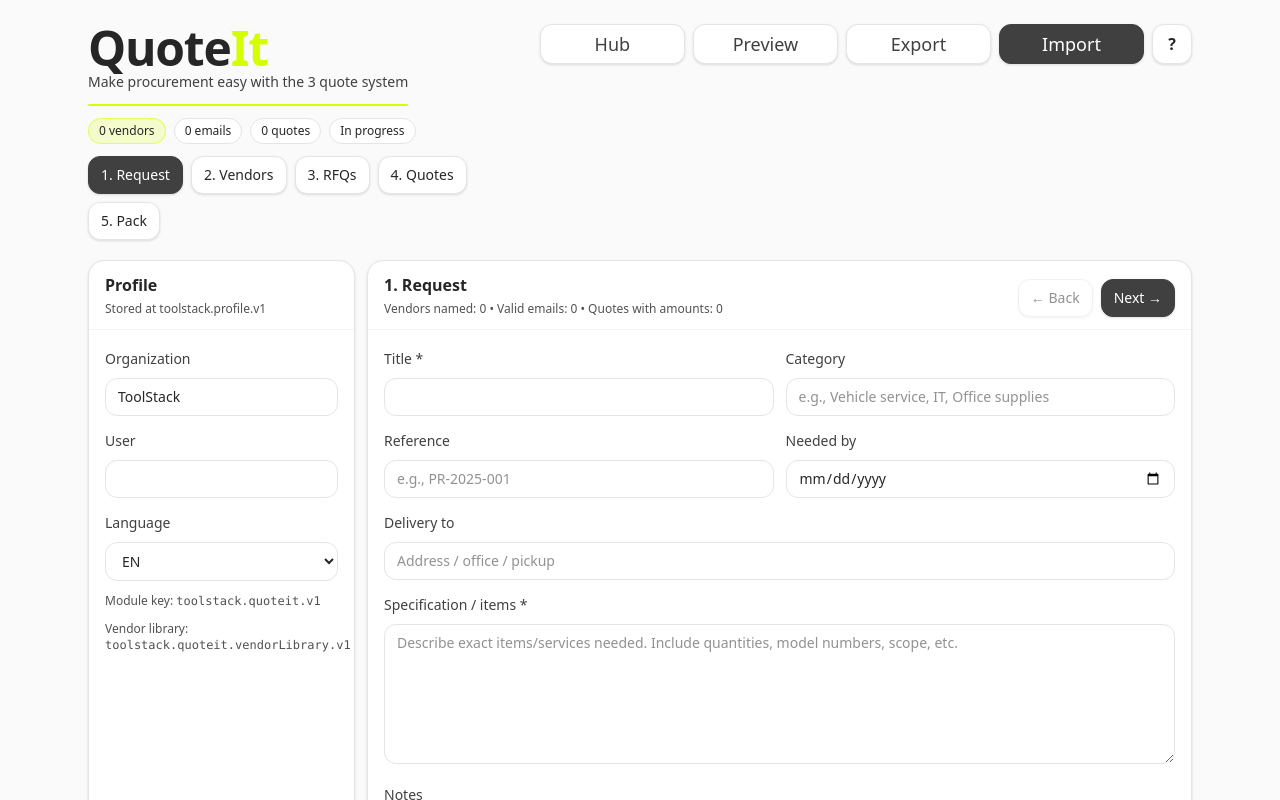
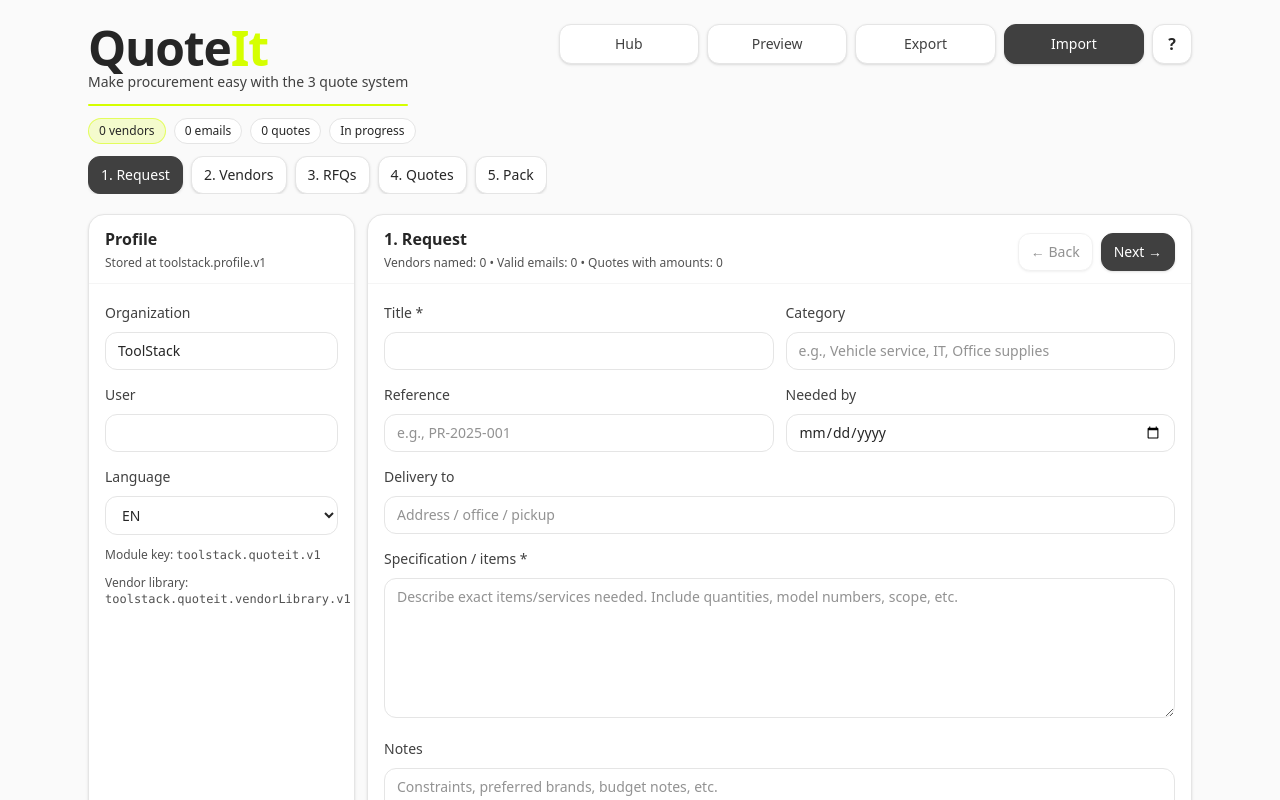
Before and after one commit to retronlinede-design/toolstack-quote-it, a React (Vite) app: page / in a window 1280 px wide. Shown: the top 800 px of the page. Built offline with nearby package versions, Linux system fonts and the light colour scheme.

Commit message:
UI: restore header button sizes; add subtle scrollbar for steps row

```diff
--- a/src/App.jsx
+++ b/src/App.jsx
@@ -803,6 +803,23 @@
       <style>{`
         :root{ --ts-accent:${ACCENT}; --ts-accent-rgb:213 255 0; }
         @media print { .print\\:hidden { display: none !important; } }
+
+        /* Subtle scrollbar for horizontal steps row */
+        .steps-scrollbar {
+          -ms-overflow-style: none; /* IE/Edge */
+          scrollbar-width: thin; /* Firefox */
+          scrollbar-color: rgba(0,0,0,0.08) transparent;
+        }
+        .steps-scrollbar::-webkit-scrollbar {
+          height: 8px;
+        }
+        .steps-scrollbar::-webkit-scrollbar-track {
+          background: transparent;
+        }
+        .steps-scrollbar::-webkit-scrollbar-thumb {
+          background: rgba(0,0,0,0.08);
+          border-radius: 9999px;
+        }
       `}</style>
 
       {previewOpen ? (
@@ -998,7 +1015,7 @@
               {stepDone.packOk ? <Pill tone="accent">Pack ready</Pill> : <Pill>In progress</Pill>}
             </div>
 
-            <div className="mt-3 flex flex-wrap gap-2">
+            <div className="mt-3 flex gap-2 overflow-x-auto whitespace-nowrap steps-scrollbar">
               <StepPill label="1. Request" active={step === 0} done={stepDone.requestOk} onClick={() => setStep(0)} />
               <StepPill label="2. Vendors" active={step === 1} done={stepDone.vendorsOk} onClick={() => setStep(1)} />
               <StepPill label="3. RFQs" active={step === 2} done={stepDone.rfqOk} onClick={() => setStep(2)} />
@@ -1011,10 +1028,10 @@
           <div className="w-full sm:w-[680px]">
             <div className="relative">
               <div className="grid grid-cols-2 gap-2 sm:grid-cols-4 pr-12">
-                <ActionButton className="text-base sm:text-lg" onClick={openHub} title="Return to ToolStack hub">Hub</ActionButton>
-                <ActionButton className="text-base sm:text-lg" onClick={() => setPreviewOpen(true)}>Preview</ActionButton>
-                <ActionButton className="text-base sm:text-lg" onClick={exportJSON}>Export</ActionButton>
-                <ActionFileButton className="text-base sm:text-lg" onFile={(f) => importJSON(f)} tone="primary" title="Import JSON backup">
+                <ActionButton onClick={openHub} title="Return to ToolStack hub">Hub</ActionButton>
+                <ActionButton onClick={() => setPreviewOpen(true)}>Preview</ActionButton>
+                <ActionButton onClick={exportJSON}>Export</ActionButton>
+                <ActionFileButton onFile={(f) => importJSON(f)} tone="primary" title="Import JSON backup">
                   Import
                 </ActionFileButton>
               </div>
```
